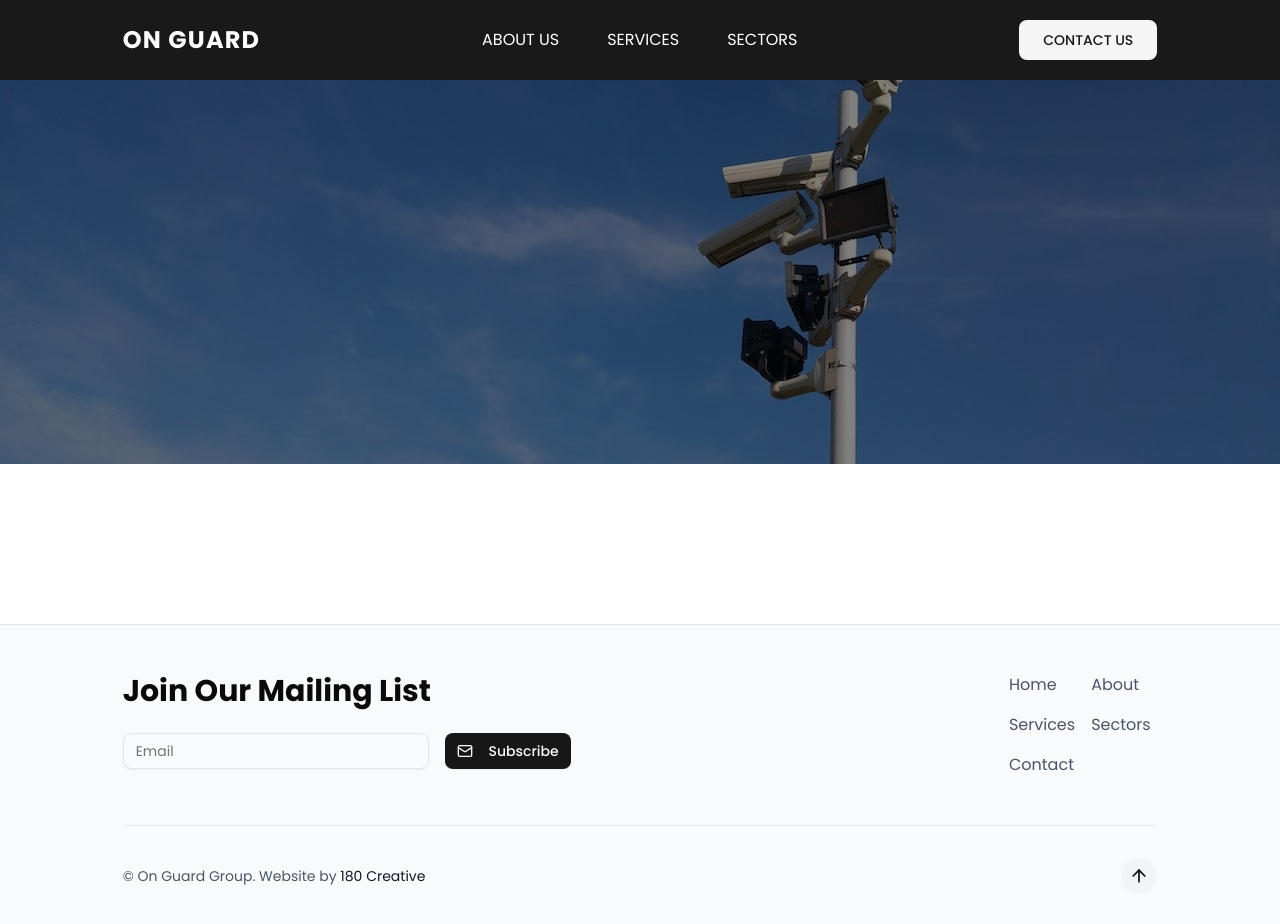
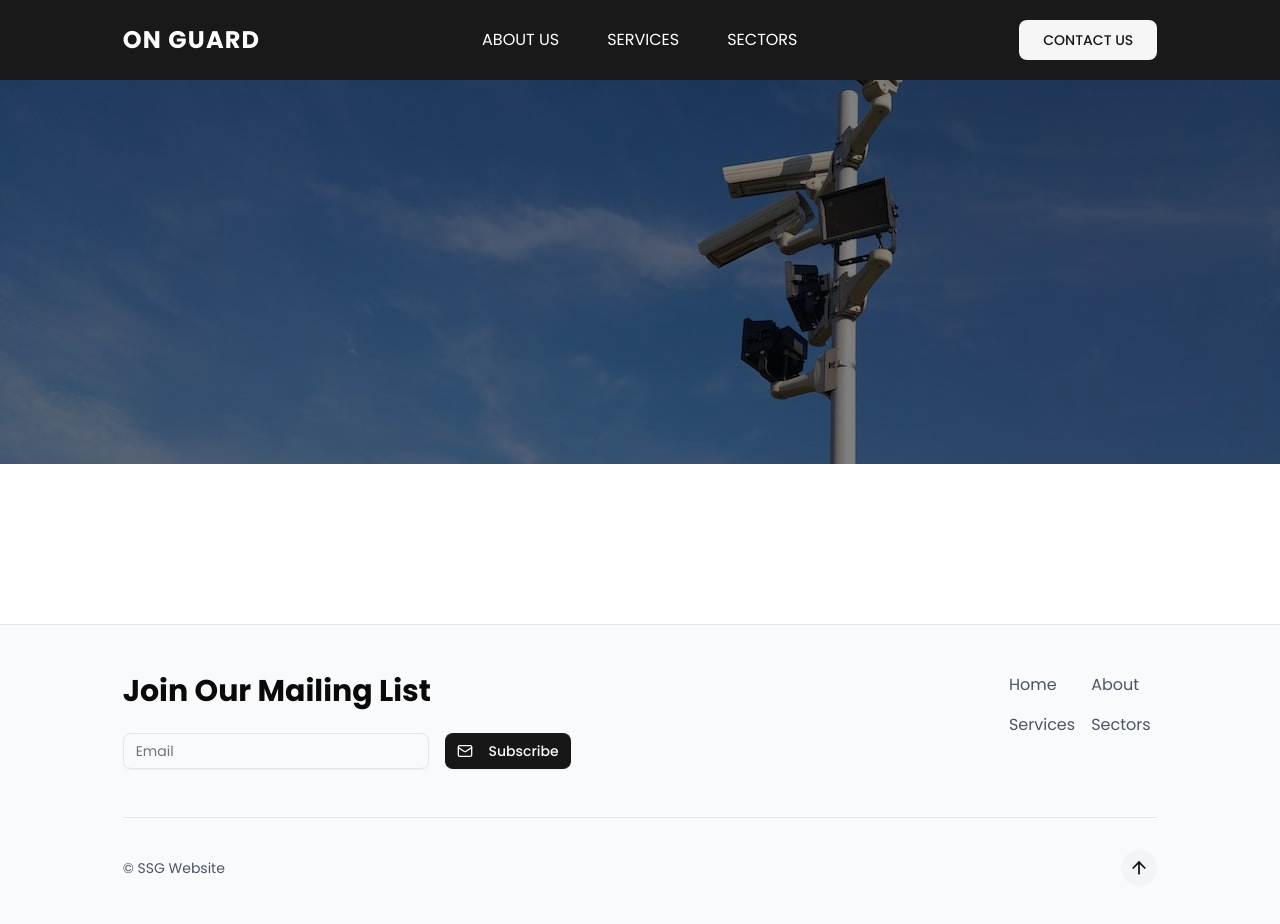
Before and after one commit to fahadanwar11/SSG, a React (Vite) app: page /services/1 in a window 1280 px wide. Shown: the top 924 px of the page. Built offline with nearby package versions, Linux system fonts and the light colour scheme; the HTML template or start-up script is replaced by a standard one.

Commit message:
code check

```diff
--- a/src/assets/images/index.ts
+++ b/src/assets/images/index.ts
@@ -2,13 +2,13 @@
 // import ABOUT_US_BANNER_IMG from "./AboutUsBanner.jpeg";
 // import ABOUT_US_CAMERA_ONE from "./AboutUsCamera1.jpg";
 // import ABOUT_US_CAMERA_TWO from "./AboutUsCamera2.jpg";
-// import SERVICES_IMG from "./servicesImg.jpg";
-// const IMAGES = {
-//   HOMEPAGE_BANNER_IMG,
-//   ABOUT_US_BANNER_IMG,
-//   ABOUT_US_CAMERA_ONE,
-//   ABOUT_US_CAMERA_TWO,
-//   SERVICES_IMG,
-// };
+import SERVICES_IMG from "./servicesImg.jpg";
+const IMAGES = {
+  // HOMEPAGE_BANNER_IMG,
+  // ABOUT_US_BANNER_IMG,
+  // ABOUT_US_CAMERA_ONE,
+  // ABOUT_US_CAMERA_TWO,
+  SERVICES_IMG,
+};
 
-// export default IMAGES;
+export default IMAGES;
--- a/src/common/Footer.tsx
+++ b/src/common/Footer.tsx
@@ -29,7 +29,7 @@ const navLinks = [
   { href: "/about", label: "About" },
   { href: "/services", label: "Services" },
   { href: "/sectors", label: "Sectors" },
-  { href: "/contact", label: "Contact" },
+  // { href: "/contact", label: "Contact" },
 ];
 
 export default function Footer() {
@@ -129,17 +129,7 @@ export default function Footer() {
           transition={{ duration: 0.5 }}
           className="flex flex-col md:flex-row justify-between items-center pt-8 border-t border-gray-200"
         >
-          <p className="text-sm text-gray-600 mb-4 md:mb-0">
-            © On Guard Group. Website by{" "}
-            <a
-              href="https://180creative.com"
-              className="text-gray-900 hover:underline"
-              target="_blank"
-              rel="noopener noreferrer"
-            >
-              180 Creative
-            </a>
-          </p>
+          <p className="text-sm text-gray-600 mb-4 md:mb-0">© SSG Website</p>
 
           <motion.button
             onClick={scrollToTop}
--- a/src/pages/Homepage/index.tsx
+++ b/src/pages/Homepage/index.tsx
@@ -1,10 +1,12 @@
 import ContactUsCard from "@/common/ContactUsCard";
 import HeroSection from "./Components/HeroSection";
 import Services from "./Components/Services";
+import IMAGES from "@/assets/images";
 
 function Homepage() {
   return (
     <>
+      <img src={IMAGES.SERVICES_IMG} />
       <HeroSection />
       <Services />
       <ContactUsCard />
```
